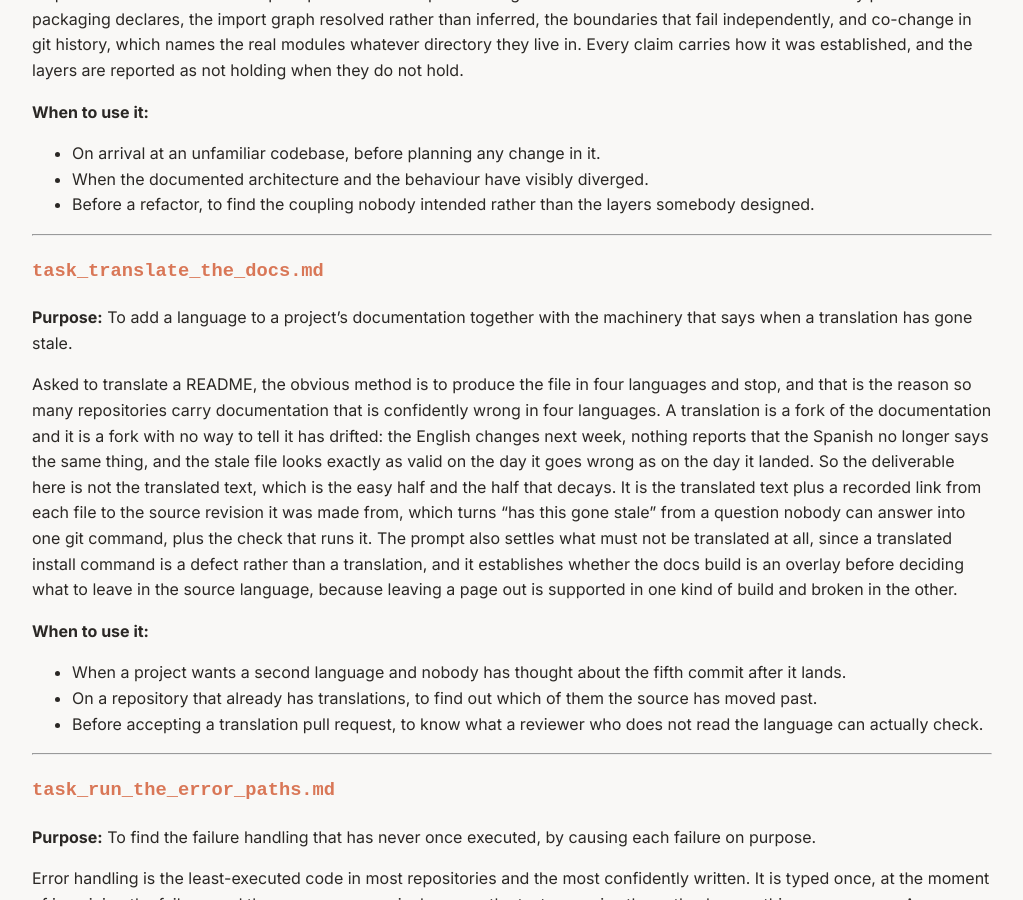
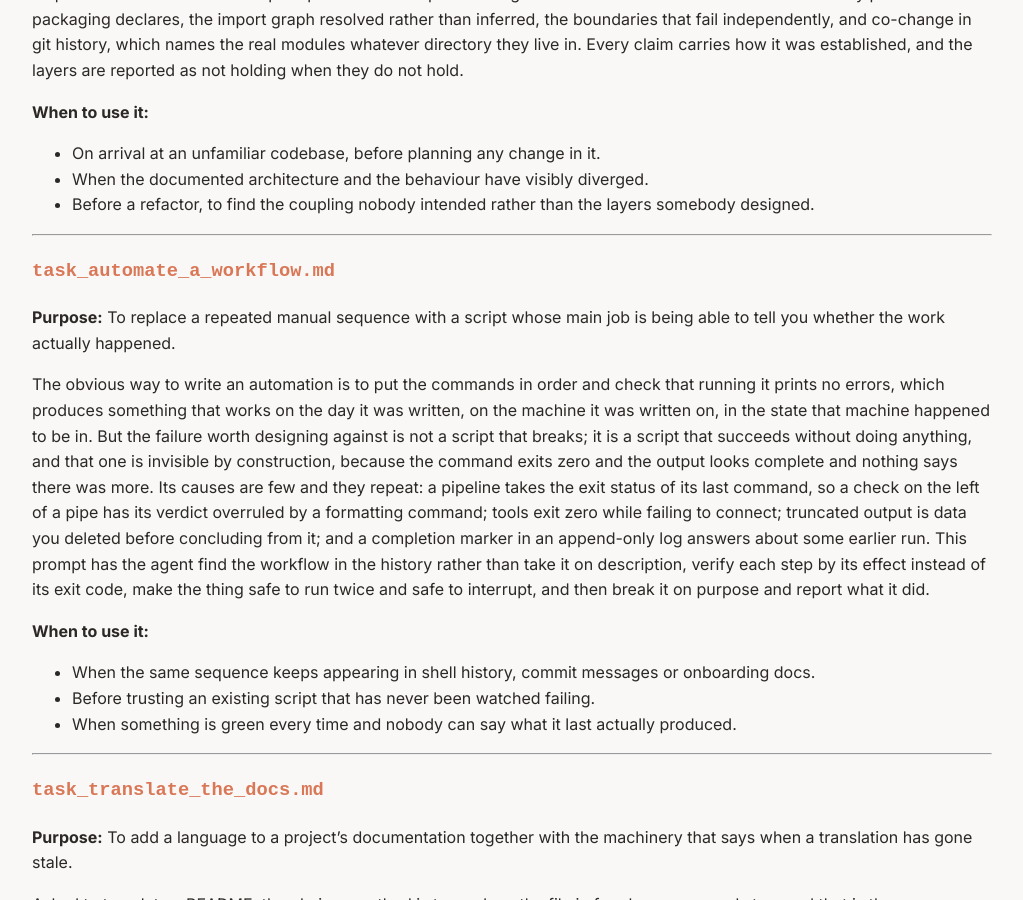
Before and after one commit to melbinjp/jules-prompts, a Jekyll site: the page built from PROMPTS_GUIDE.md, in a window 1280 px wide and 900 px high, scrolled down 7356 px. Shown: the whole window, without its empty margins (128-1151 px from the left). Built offline with Jekyll 4.4.1, drawn with Linux system fonts in a browser that asks for light colours.

Commit message:
A prompt for automation, the last of the unmerged upstream categories (#39)
Upstream #43 asked for prompts across automation, error handling,
documentation and architecture summary. Open since 2025-07-21. This is
the fourth and last of them, and every category that list asked for is
now answered here.

Written from scratch; that repository carries no licence and only the
demand is free to answer.

Its thesis is this machine's own scar tissue: the failure that matters
is not a script that breaks but one that succeeds without doing
anything. A gate on the left of a pipe, a tool that exits 0 while
failing, a truncated listing concluded from, a completion marker
matching a previous run.

Signed-off-by: Melbin J Paulose <melbinjpaulose@gmail.com>

```diff
--- a/PROMPTS_GUIDE.md
+++ b/PROMPTS_GUIDE.md
@@ -238,6 +238,18 @@ Asked to describe an architecture, the obvious method is to read the directory n
 
 ---
 
+### [`task_automate_a_workflow.md`]({% link _prompts/task_automate_a_workflow.md %})
+**Purpose:** To replace a repeated manual sequence with a script whose main job is being able to tell you whether the work actually happened.
+
+The obvious way to write an automation is to put the commands in order and check that running it prints no errors, which produces something that works on the day it was written, on the machine it was written on, in the state that machine happened to be in. But the failure worth designing against is not a script that breaks; it is a script that succeeds without doing anything, and that one is invisible by construction, because the command exits zero and the output looks complete and nothing says there was more. Its causes are few and they repeat: a pipeline takes the exit status of its last command, so a check on the left of a pipe has its verdict overruled by a formatting command; tools exit zero while failing to connect; truncated output is data you deleted before concluding from it; and a completion marker in an append-only log answers about some earlier run. This prompt has the agent find the workflow in the history rather than take it on description, verify each step by its effect instead of its exit code, make the thing safe to run twice and safe to interrupt, and then break it on purpose and report what it did.
+
+**When to use it:**
+*   When the same sequence keeps appearing in shell history, commit messages or onboarding docs.
+*   Before trusting an existing script that has never been watched failing.
+*   When something is green every time and nobody can say what it last actually produced.
+
+---
+
 ### [`task_translate_the_docs.md`]({% link _prompts/task_translate_the_docs.md %})
 **Purpose:** To add a language to a project's documentation together with the machinery that says when a translation has gone stale.
 
```
Also changed, not shown: _prompts/task_automate_a_workflow.md (added, +51 -0 lines).
